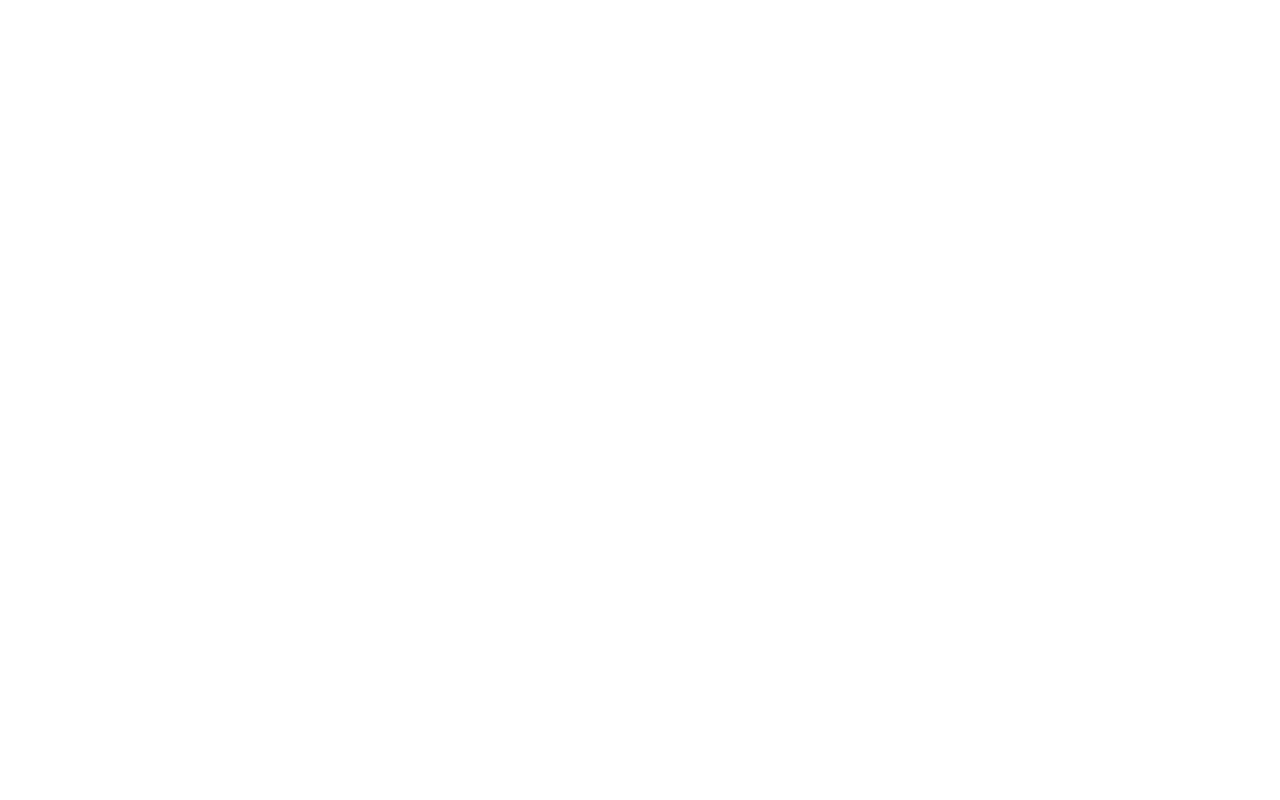
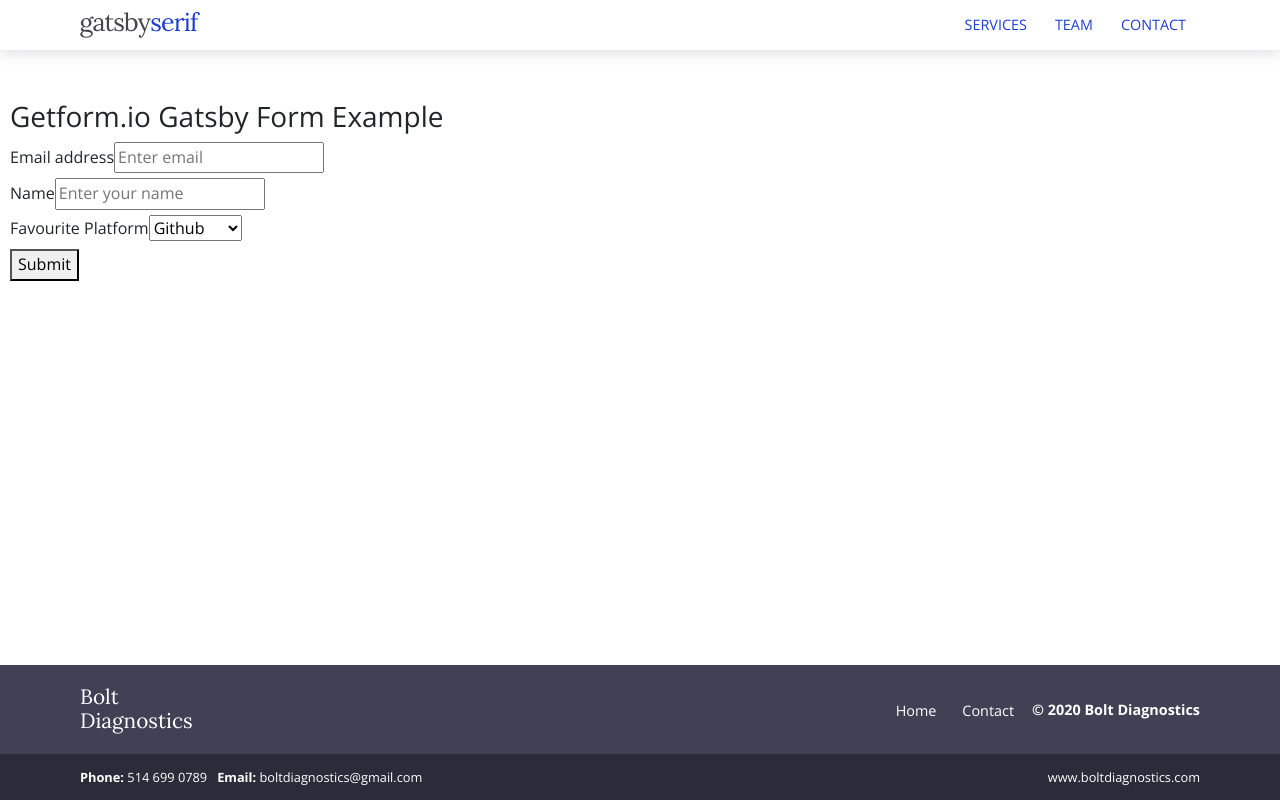
Before and after one commit to alexander-B-eng/MinutesFluidics, a Gatsby site: page /contact/index-addon in a window 1280 px wide. Before the commit this address had no page. Built offline with nearby package versions, Linux system fonts and the light colour scheme; Gatsby itself is replaced by a stand-in of ours.

Commit message:
change cover button

```diff
--- /dev/null
+++ b/src/pages/contact/index-addon.js
@@ -0,0 +1,78 @@
+import React, { useState }  from "react"
+import axios from "axios";
+import { Link } from "gatsby"
+import Layout from '../../layouts/index';
+
+
+const MyForm = () => {
+
+    const [serverState, setServerState] = useState({
+      submitting: false,
+      status: null
+    });
+    const handleServerResponse = (ok, msg, form) => {
+      setServerState({
+        submitting: false,
+        status: { ok, msg }
+      });
+      if (ok) {
+        form.reset();
+      }
+    };
+    const handleOnSubmit = e => {
+      e.preventDefault();
+      const form = e.target;
+      setServerState({ submitting: true });
+      axios({
+        method: "post",
+        url: "https://getform.io/f/a6907d74-5a31-435a-8dc0-4a805e5641bc",
+        data: new FormData(form)
+      })
+        .then(r => {
+          handleServerResponse(true, "Thanks!", form);
+        })
+        .catch(r => {
+          handleServerResponse(false, r.response.data.error, form);
+        });
+    };
+    return (
+        <Layout>
+
+    <div>
+         <div className="col-md-8 mt-5">
+            <h3>Getform.io Gatsby Form Example</h3>
+            <form onSubmit={handleOnSubmit}>
+            <div className="form-group">
+                <label for="exampleInputEmail1" required="required">Email address</label>
+                <input type="email" name="email" className="form-control" id="exampleInputEmail1" aria-describedby="emailHelp" placeholder="Enter email"/>
+            </div>
+            <div className="form-group">
+                <label for="exampleInputName">Name</label>
+                <input type="text" name="name" className="form-control" id="exampleInputName" placeholder="Enter your name" required="required"/>
+            </div>
+            <div className="form-group">
+                <label for="exampleFormControlSelect1">Favourite Platform</label>
+                <select className="form-control" id="exampleFormControlSelect1" name="platform" required="required">
+                <option>Github</option>
+                <option>Gitlab</option>
+                <option>Bitbucket</option>
+                </select>
+            </div>
+            <button type="submit" className="btn btn-primary"  disabled={serverState.submitting}>
+                Submit
+            </button>
+            {serverState.status && (
+                <p className={!serverState.status.ok ? "errorMsg" : ""}>
+                {serverState.status.msg}
+                </p>
+            )}
+            </form>
+        </div>
+      </div>
+
+  </Layout>
+
+    );
+  };
+
+  export default MyForm;
--- a/src/pages/index.js
+++ b/src/pages/index.js
@@ -49,7 +49,7 @@ const Home = (props) => {
           ))}
           <div className="col-12 text-center">
             <Link className="button button-primary mt-2" to="/services">
-              View All Services
+              Learn More
             </Link>
           </div>
         </div>
```
Also changed, not shown: .eslintrc.js (added), 1 other file.
